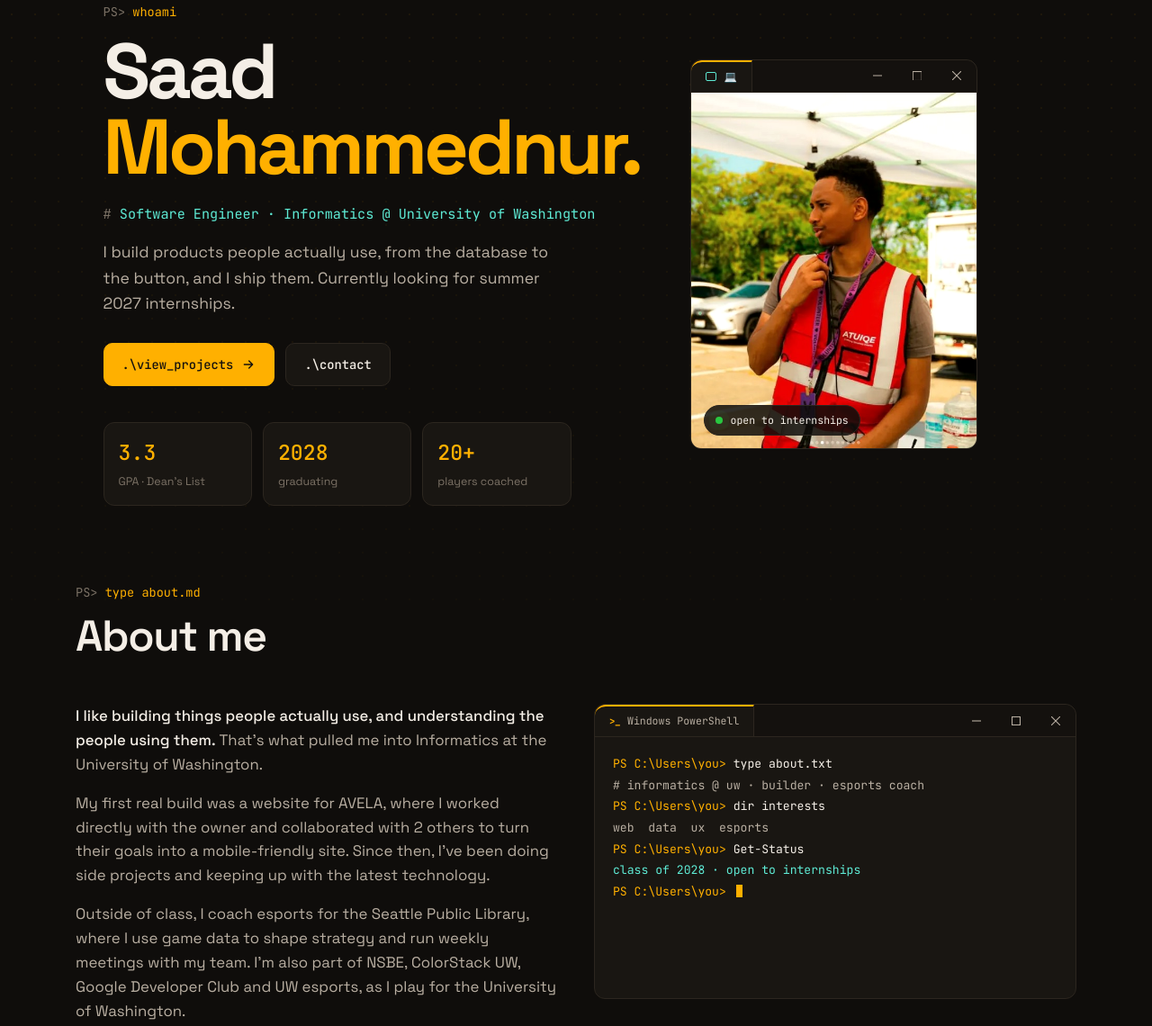
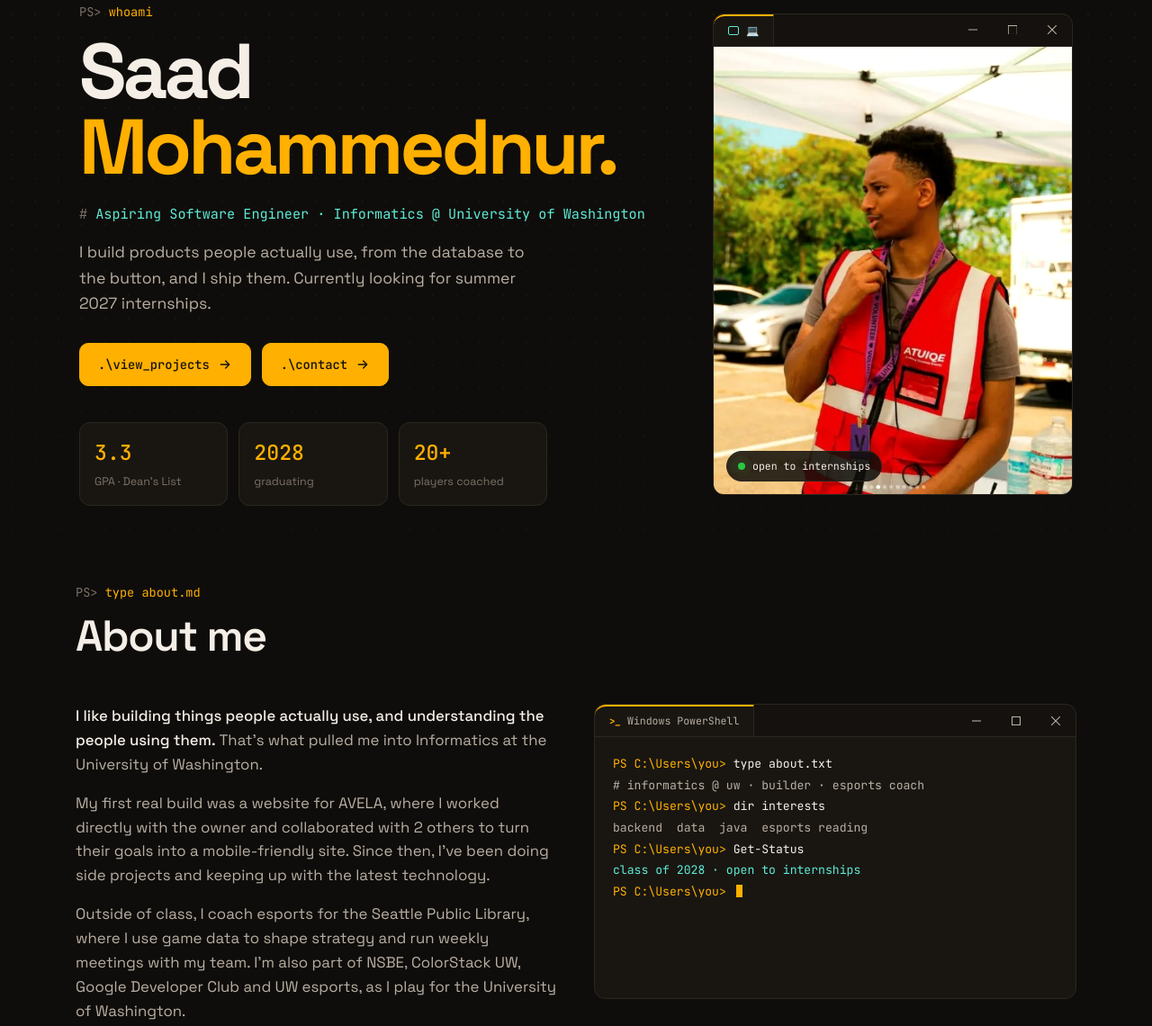
Before and after one commit to SAADMOHAMMEDNUR/Portfolio, a plain HTML site: page index.html in a window 1280 px wide. Shown: the part 127-1267 px from the top of the page at 90% size. Drawn offline with Linux system fonts and the light colour scheme.

Commit message:
changed some buttons

```diff
--- a/index.html
+++ b/index.html
@@ -49,11 +49,11 @@
     <div class="reveal">
       <span class="prompt">whoami</span>
       <h1>Saad <span class="amber">Mohammednur.</span></h1>
-      <p class="role">Software Engineer · Informatics @ University of Washington</p>
+      <p class="role">Aspiring Software Engineer · Informatics @ University of Washington</p>
       <p class="lede">I build products people actually use, from the database to the button, and I ship them. Currently looking for summer 2027 internships.</p>
       <div class="ctas">
         <a href="#projects" class="btn btn-amber">.\view_projects <svg><use href="#i-arrow"/></svg></a>
-        <a href="#contact" class="btn">.\contact</a>
+        <a href="#contact" class="btn btn-amber">.\contact <svg><use href="#i-arrow"/></svg></a>
       </div>
       <div class="stats">
         <div class="card stat"><b>3.3</b><span>GPA · Dean's List</span></div>
--- a/js/data.js
+++ b/js/data.js
@@ -24,6 +24,10 @@
   { title:"Popcorn Vegan Website", type:"client", label:"client · AVELA", art:"popcorn vegan", bg:"#0E2A26", img:"",
     desc:"A multi-page website (home, products, about, contact) built for a local business during my AVELA internship. I worked directly with the owner to turn their goals into features, improved mobile accessibility, and fixed cross-browser issues on desktop and mobile. Mar – May 2023.",
     tags:["HTML","CSS","JavaScript","UX"], links:[["code","https://github.com/NOLAWATSON/PopcornVegan"]] },
+
+  { title:"Minecraft Mod", type:"game", label:"game", art:"minecraft mod", bg:"#FFAA00", img:"",
+    desc:"In the process of making a minecraft mod with a friend.",
+    tags:["Java"], links:[["code",""]] }
 ];
 
 const EXPERIENCE = [
@@ -64,7 +68,7 @@
   ["cmd","type about.txt"],
   ["out","# informatics @ uw · builder · esports coach"],
   ["cmd","dir interests"],
-  ["out","web  data  ux  esports"],
+  ["out","backend  data  java  esports reading"],
   ["cmd","Get-Status"],
   ["key","class of 2028 · open to internships"],
 ];
```
